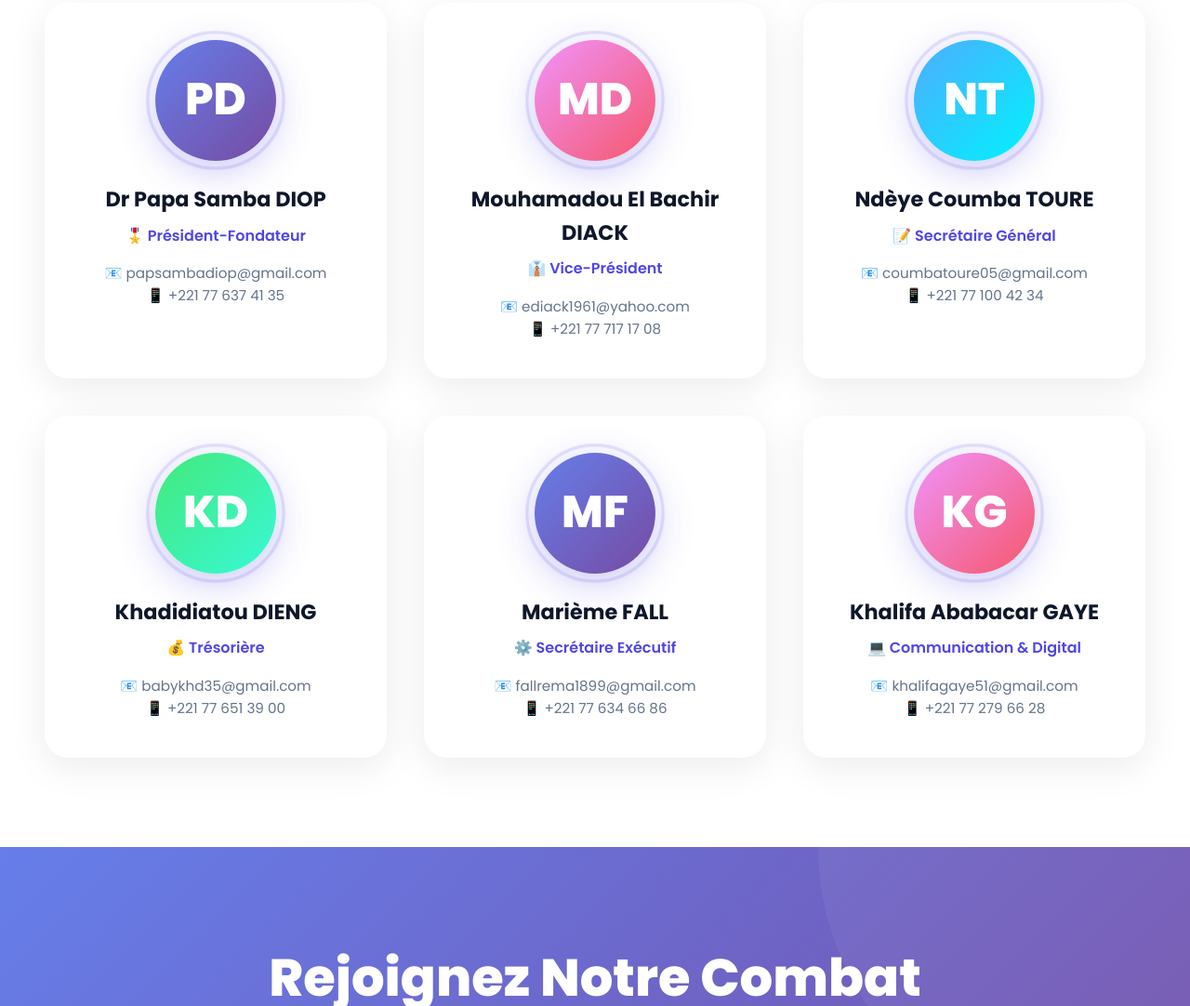
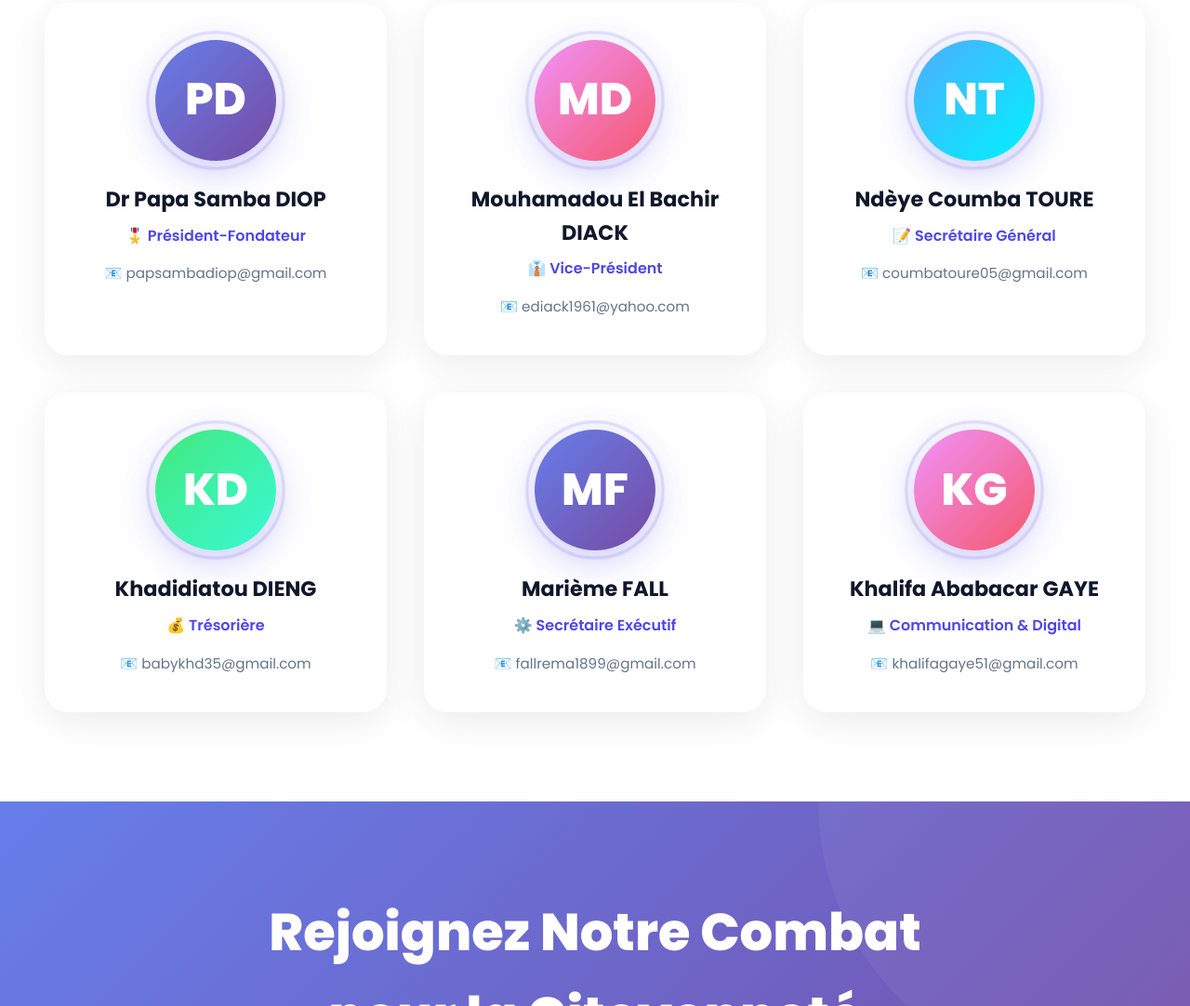
Before and after one commit to kaltechstudiodigital/Identica-civica, a plain HTML site: page index.html in a window 1280 px wide. Shown: the part 4550-5632 px from the top of the page at 93% size. Drawn offline with Linux system fonts and the light colour scheme.

Commit message:
Update index.html

```diff
--- a/index.html
+++ b/index.html
@@ -1716,37 +1716,37 @@
                 <div class="team-avatar">PD</div>
                 <div class="team-name">Dr Papa Samba DIOP</div>
                 <div class="team-role">🎖️ Président-Fondateur</div>
-                <div class="team-contact">📧 papsambadiop@gmail.com<br>📱 +221 77 637 41 35</div>
+                <div class="team-contact">📧 papsambadiop@gmail.com<br></div>
             </div>
             <div class="team-card">
                 <div class="team-avatar">MD</div>
                 <div class="team-name">Mouhamadou El Bachir DIACK</div>
                 <div class="team-role">👔 Vice-Président</div>
-                <div class="team-contact">📧 ediack1961@yahoo.com<br>📱 +221 77 717 17 08</div>
+                <div class="team-contact">📧 ediack1961@yahoo.com<br></div>
             </div>
             <div class="team-card">
                 <div class="team-avatar">NT</div>
                 <div class="team-name">Ndèye Coumba TOURE</div>
                 <div class="team-role">📝 Secrétaire Général</div>
-                <div class="team-contact">📧 coumbatoure05@gmail.com<br>📱 +221 77 100 42 34</div>
+                <div class="team-contact">📧 coumbatoure05@gmail.com<br></div>
             </div>
             <div class="team-card">
                 <div class="team-avatar">KD</div>
                 <div class="team-name">Khadidiatou DIENG</div>
                 <div class="team-role">💰 Trésorière</div>
-                <div class="team-contact">📧 babykhd35@gmail.com<br>📱 +221 77 651 39 00</div>
+                <div class="team-contact">📧 babykhd35@gmail.com<br></div>
             </div>
             <div class="team-card">
                 <div class="team-avatar">MF</div>
                 <div class="team-name">Marième FALL</div>
                 <div class="team-role">⚙️ Secrétaire Exécutif</div>
-                <div class="team-contact">📧 fallrema1899@gmail.com<br>📱 +221 77 634 66 86</div>
+                <div class="team-contact">📧 fallrema1899@gmail.com<br></div>
             </div>
             <div class="team-card">
                 <div class="team-avatar">KG</div>
                 <div class="team-name">Khalifa Ababacar GAYE</div>
                 <div class="team-role">💻 Communication & Digital</div>
-                <div class="team-contact">📧 khalifagaye51@gmail.com<br>📱 +221 77 279 66 28</div>
+                <div class="team-contact">📧 khalifagaye51@gmail.com<br></div>
             </div>
         </div>
     </section>
```
